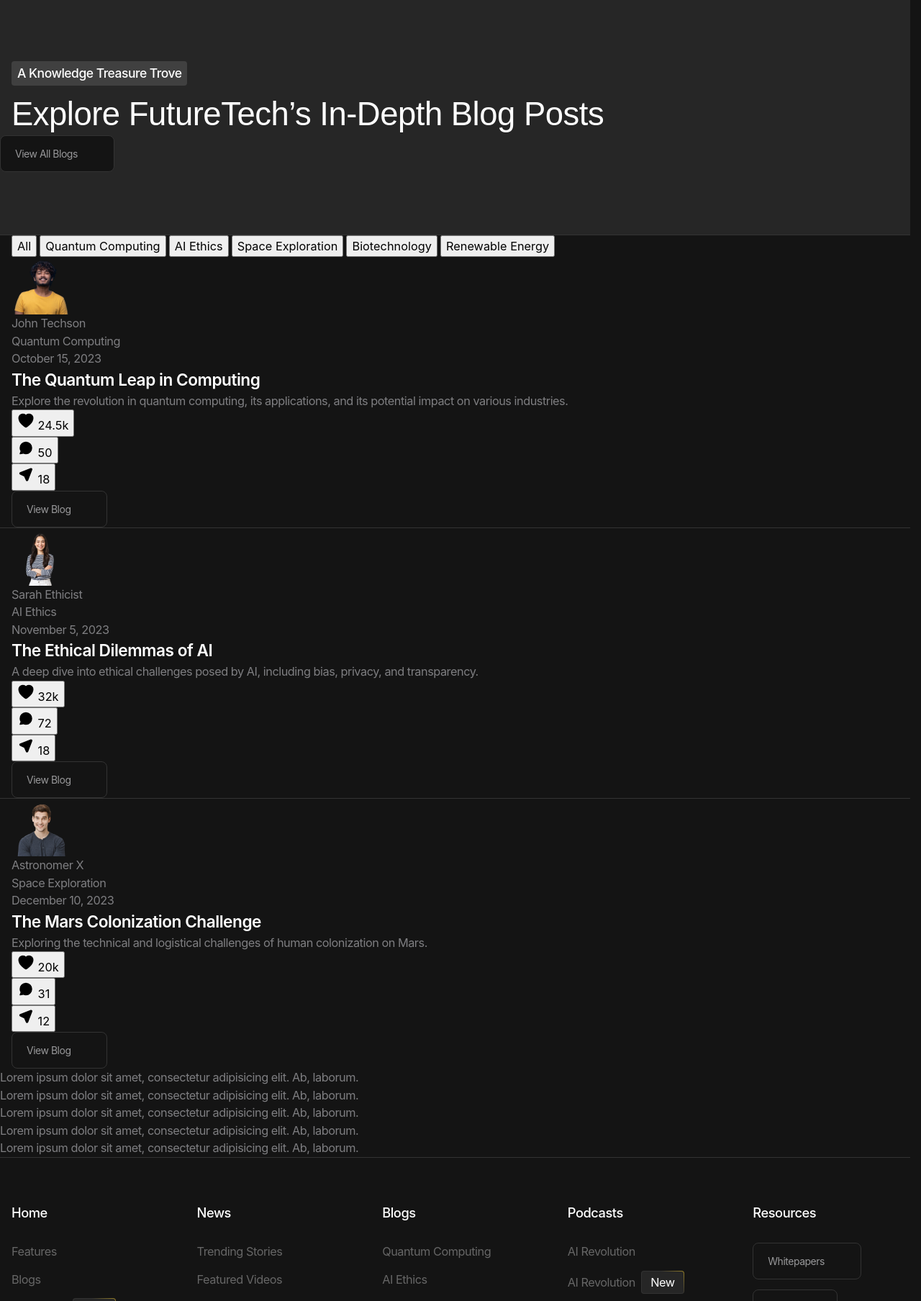
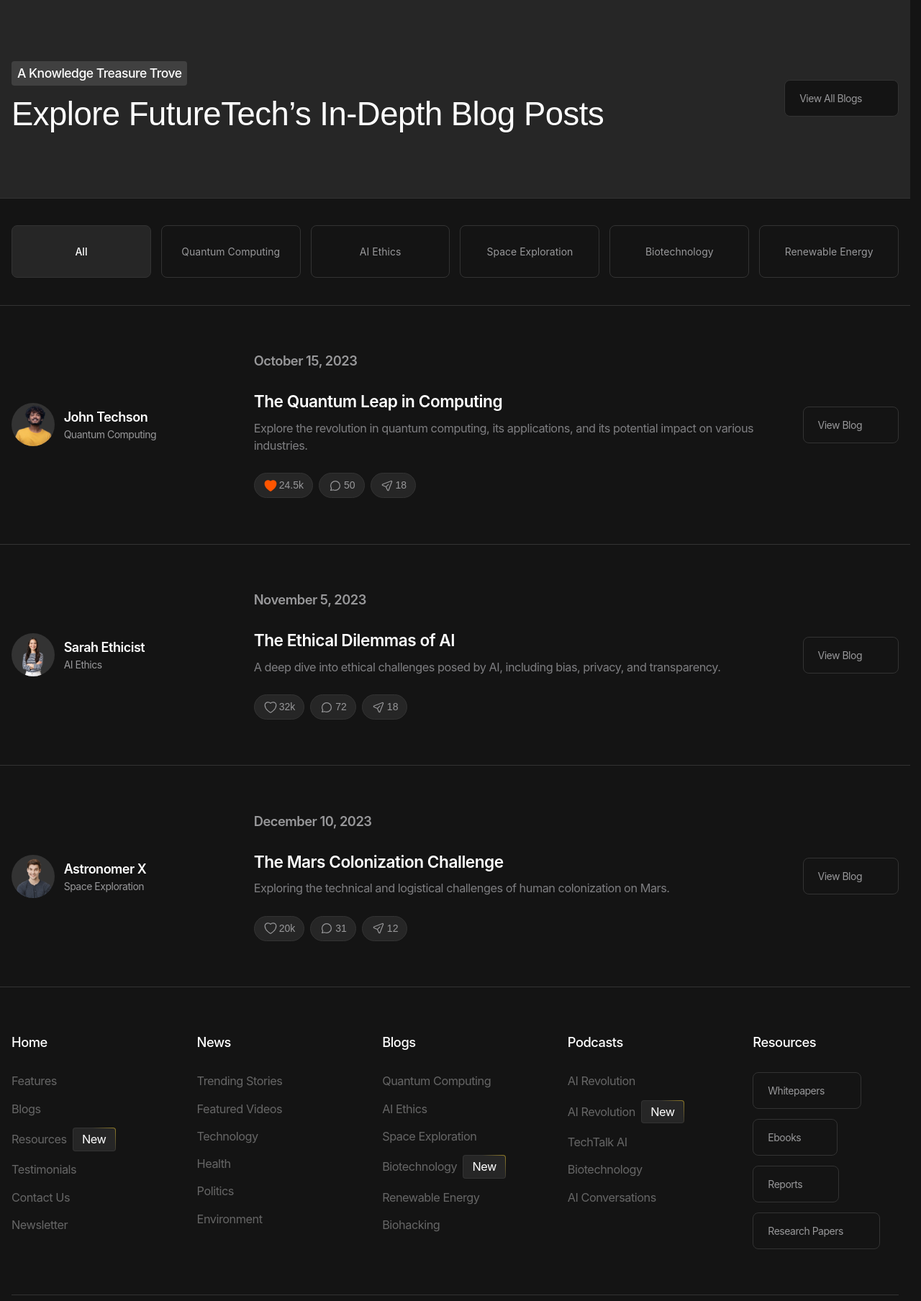
Before and after one commit to KuzAnton8335/futuretech, a website built with Vite: page index.html in a window 1280 px wide. Shown: the part 2255-4063 px from the top of the page at 72% size. Built offline with nearby package versions, Linux system fonts and the light colour scheme; files whose address does not match are found by name.

Commit message:
logic section blog(tabs)

```diff
--- a/index.html
+++ b/index.html
@@ -8,7 +8,7 @@
   <script type="module" src="./src/app/main.js"></script>
 </head>
 
-<!-- !!TODO:Остановился на времени 08:35 (2 видео) -->
+<!-- !!TODO:Остановился на времени 01:11:46 (2 видео) -->
 
 <body>
   <!-- header -->
@@ -241,10 +241,10 @@
             <p class="section__subtitle tag">A Knowledge Treasure Trove</p>
             <h2 class="section__title" id="block-title">Explore FutureTech&rsquo;s In-Depth Blog Posts</h2>
           </div>
+          <a href="/" class="section__link button">
+            <span class="icon icon__yellow-arrow">View All Blogs</span>
+          </a>
         </div>
-        <a href="/" class="section__link button">
-          <span class="icon icon__yellow-arrow">View All Blogs</span>
-        </a>
       </header>
       <div class="section__body tabs" data-js-tabs>
         <h3 class="visually-hidden" id="blog-category-title">
@@ -253,27 +253,27 @@
         <header class="tabs__header">
           <div class="tabs__buttons container" role="tablist" aria-labelledby="blog-category-title">
             <button class="tabs__button is-active" type="button" id="tab-1" role="tab" aria-controls="tabpanel-1"
-              data-js-tabsbutton aria-selected="true" tabindex="-1">
+              data-js-tabs-button aria-selected="true" tabindex="-1">
               All
             </button>
             <button class="tabs__button" type="button" id="tab-2" role="tab" aria-controls="tabpanel-2"
-              data-js-tabsbutton aria-selected="false" tabindex="-1">
+              data-js-tabs-button aria-selected="false" tabindex="-1">
               Quantum Computing
             </button>
             <button class="tabs__button" type="button" id="tab-3" role="tab" aria-controls="tabpanel-3"
-              data-js-tabsbutton aria-selected="false" tabindex="-1">
+              data-js-tabs-button aria-selected="false" tabindex="-1">
               AI Ethics
             </button>
             <button class="tabs__button" type="button" id="tab-4" role="tab" aria-controls="tabpanel-4"
-              data-js-tabsbutton aria-selected="false" tabindex="-1">
+              data-js-tabs-button aria-selected="false" tabindex="-1">
               Space Exploration
             </button>
             <button class="tabs__button" type="button" id="tab-5" role="tab" aria-controls="tabpanel-5"
-              data-js-tabsbutton aria-selected="false" tabindex="-1">
+              data-js-tabs-button aria-selected="false" tabindex="-1">
               Biotechnology
             </button>
             <button class="tabs__button" type="button" id="tab-6" role="tab" aria-controls="tabpanel-6"
-              data-js-tabsbutton aria-selected="false" tabindex="-1">
+              data-js-tabs-button aria-selected="false" tabindex="-1">
               Renewable Energy
             </button>
           </div>
@@ -293,7 +293,7 @@
                     </div>
                   </div>
                   <div class="blog-card__body">
-                    <time datetime="2023-10-15" class="blog-card__date">October 15, 2023</time>
+                    <time datetime="2023-10-15" class="blog-card__date h6">October 15, 2023</time>
                     <div class="blog-card__info">
                       <h4 class="blog-card__title">The Quantum Leap in&nbsp;Computing</h4>
                       <div class="blog-card__description">
@@ -362,7 +362,7 @@
                     </div>
                   </div>
                   <div class="blog-card__body">
-                    <time datetime="2023-11-5" class="blog-card__date">November 5, 2023</time>
+                    <time datetime="2023-11-5" class="blog-card__date h6">November 5, 2023</time>
                     <div class="blog-card__info">
                       <h4 class="blog-card__title">The Ethical Dilemmas of&nbsp;AI</h4>
                       <div class="blog-card__description">
@@ -430,7 +430,7 @@
                     </div>
                   </div>
                   <div class="blog-card__body">
-                    <time datetime="2023-12-10" class="blog-card__date">December 10, 2023</time>
+                    <time datetime="2023-12-10" class="blog-card__date h6">December 10, 2023</time>
                     <div class="blog-card__info">
                       <h4 class="blog-card__title">The Mars Colonization Challenge</h4>
                       <div class="blog-card__description">
--- /dev/null
+++ b/src/app/Tabs.js
@@ -0,0 +1,154 @@
+const rootSelector = "[data-js-tabs]"; // элемент страницы для табов
+
+class Tabs {
+  // селекторы классов табов
+  selectors = {
+    root: rootSelector,
+    button: "[data-js-tabs-button]",
+    content: "[data-js-tabs-content]",
+  };
+  // состояния табов
+  stateClasses = {
+    isActive: "is-active",
+  };
+  // атрибуты табов
+  stateAttributes = {
+    ariaSelected: "aria-selected",
+    tabIndex: "tabindex",
+  };
+
+  constructor(rootElement) {
+    this.rootElement = rootElement;
+    this.buttonElements = this.rootElement.querySelectorAll(
+      this.selectors.button
+    );
+    this.contentElements = this.rootElement.querySelectorAll(
+      this.selectors.content
+    );
+
+    this.state = this.getProxyState({
+      activeTabIndex: [...this.buttonElements].findIndex(buttonElement => {
+        return buttonElement.classList.contains(this.stateClasses.isActive);
+      }),
+    });
+    this.limitTabsIndex = this.buttonElements.length - 1;
+    this.bindEvents();
+  }
+
+  getProxyState(initialState) {
+    return new Proxy(initialState, {
+      get: (target, prop) => {
+        return target[prop];
+      },
+      set: (target, prop, value) => {
+        target[prop] = value;
+        this.updateUI();
+        return true;
+      },
+    });
+  }
+
+  updateUI() {
+    const { activeTabIndex } = this.state;
+    this.buttonElements.forEach((buttonElement, index) => {
+      const isActive = index === activeTabIndex;
+      buttonElement.classList.toggle(this.stateClasses.isActive, isActive);
+      buttonElement.setAttribute(
+        this.stateAttributes.ariaSelected,
+        isActive.toString()
+      );
+      buttonElement.setAttribute(
+        this.stateAttributes.tabIndex,
+        isActive ? 0 : "-1"
+      );
+    });
+
+    this.contentElements.forEach((contentElement, index) => {
+      const isActive = index === activeTabIndex;
+      contentElement.classList.toggle(this.stateClasses.isActive, isActive);
+    });
+  }
+
+  activateTab(newTabIndex) {
+    this.state.activeTabIndex = newTabIndex;
+    this.buttonElements[newTabIndex].focus();
+  }
+
+  previosTab = () => {
+    const newTabIndex =
+      this.state.activeTabIndex === 0
+        ? this.limitTabsIndex
+        : this.state.activeTabIndex - 1;
+
+    this.activateTab(newTabIndex);
+  };
+  nextTab = () => {
+    const newTabIndex =
+      this.state.activeTabIndex === this.limitTabsIndex
+        ? 0
+        : this.state.activeTabIndex + 1;
+
+    this.activateTab(newTabIndex);
+  };
+  firstTab = () => {
+    this.activateTab(0);
+  };
+  lastTab = () => {
+    this.activateTab(this.limitTabsIndex);
+  };
+
+  onButtonClick(buttonIndex) {
+    this.state.activeTabIndex = buttonIndex;
+  }
+
+  onKeyDown = event => {
+    const { code, metaKey } = event;
+    const action = {
+      ArrowLeft: this.previosTab,
+      ArrowRight: this.nextTab,
+      Home: this.firstTab,
+      End: this.lastTab,
+    }[code];
+
+    const isMacHomeKey = metaKey && code === "ArrowLeft";
+    if (isMacHomeKey) {
+      this.firstTab();
+
+      return;
+    }
+
+    const isMacEndKey = metaKey && code === "ArrowRight";
+    if (isMacEndKey) {
+      this.lastTab();
+
+      return;
+    }
+
+    action?.();
+  };
+
+  bindEvents() {
+    this.buttonElements.forEach((buttonElement, index) => {
+      buttonElement.addEventListener("click", () => {
+        this.onButtonClick(index);
+      });
+    });
+    this.rootElement.addEventListener("keydown", this.onKeyDown);
+  }
+}
+
+// получение коллекции табов из страницы
+class TabsCollection {
+  constructor() {
+    this.init();
+  }
+  // вызов табов
+  init() {
+    // получаем все элементы с data-js-tabs и перебираем их forEach для создания табов
+    document.querySelectorAll(rootSelector).forEach(el => {
+      new Tabs(el);
+    });
+  }
+}
+
+export default TabsCollection;
--- a/src/app/main.js
+++ b/src/app/main.js
@@ -1,6 +1,9 @@
 import "normalize.css";
 import "../styles/main.scss";
 import Header from "./Header.js";
+import TabsCollection from "./Tabs.js";
 
 // логика появления burger menu в header
 new Header();
+// логика для TabsCollection появления табов на странице
+new TabsCollection();
--- a/src/styles/blocks/_blog-actions.scss
+++ b/src/styles/blocks/_blog-actions.scss
@@ -1 +1,56 @@
 @use "../helpers" as *;
+
+.blog-actions {
+	&__list {
+		display: flex;
+		column-gap: rem(10);
+
+		@include laptop {
+			column-gap: rem(8);
+		}
+	}
+
+	&__button {
+		display: inline-flex;
+		align-items: center;
+		column-gap: rem(4);
+		padding: rem(8) rem(16);
+		font-family: var(--font-famely-accent);
+		font-size: rem(18);
+		color: var(--color-gray-60);
+		background-color: var(--color-dark-10);
+		border: var(--border);
+		border-radius: rem(100);
+
+		@include laptop {
+			column-gap: rem(2);
+			font-size: rem(14);
+			padding: rem(6) rem(12);
+		}
+
+		&.is-active {
+			svg * {
+				fill: var(--color-red);
+				stroke: var(--color-red);
+			}
+		}
+	}
+
+	&__icon-wrapper {
+		--size: #{rem(24)};
+		@include square(var(--size));
+		display: flex;
+
+		@include laptop {
+			--size: #{rem(20)};
+		}
+
+		svg {
+			width: 100%;
+			height: 100%;
+			* {
+				fill: transparent;
+			}
+		}
+	}
+}
--- a/src/styles/blocks/_blog-card.scss
+++ b/src/styles/blocks/_blog-card.scss
@@ -1 +1,45 @@
 @use "../helpers" as *;
+
+.blog-card {
+	display: grid;
+	grid-template-columns: 24% 1fr auto;
+	column-gap: fluid(50, 28);
+	padding-block: fluid(80, 40);
+
+	@include table {
+		grid-template-columns: 1fr auto;
+		grid-template-areas: "author link" "body body";
+		row-gap: rem(30);
+	}
+
+	&__author {
+		@include table {
+			grid-area: author;
+		}
+	}
+
+	&__body {
+		display: grid;
+		row-gap: fluid(30, 20);
+
+		@include table {
+			grid-area: body;
+		}
+	}
+
+	&__date {
+		color: var(--color-gray-60);
+	}
+	&__info {
+		display: grid;
+		row-gap: fluid(10, 4);
+	}
+
+	&__link {
+		align-self: center;
+
+		@include table {
+			grid-area: link;
+		}
+	}
+}
--- a/src/styles/blocks/_person-card.scss
+++ b/src/styles/blocks/_person-card.scss
@@ -1 +1,37 @@
 @use "../helpers" as *;
+
+.person__card {
+	display: flex;
+	align-items: center;
+	column-gap: fluid(16, 8);
+
+	&-image {
+		width: rem(80);
+		border-radius: 50%;
+		background-color: var(--color-dark-15);
+		@include laptop {
+			width: rem(60);
+		}
+	}
+
+	&-body {
+		display: grid;
+		@include laptop-above {
+			row-gap: rem(2);
+		}
+	}
+
+	&-name {
+		font-size: rem(20);
+		font-weight: 600;
+		color: var(--color-light);
+		@include laptop {
+			font-size: rem(18);
+		}
+	}
+
+	&-departmen {
+		font-size: rem(14);
+		color: var(--color-gray-60);
+	}
+}
--- a/src/styles/blocks/_section.scss
+++ b/src/styles/blocks/_section.scss
@@ -4,6 +4,22 @@
 	&__header {
 		padding-block: fluid(120, 40);
 		background-color: var(--color-dark-10);
+
+		&-inner {
+			&:has(.section__link) {
+				display: grid;
+				align-items: center;
+				column-gap: 1rem;
+
+				@include mobail-above {
+					grid-template-columns: 1fr auto;
+				}
+
+				@include mobail {
+					row-gap: rem(30);
+				}
+			}
+		}
 
 		&-info {
 			display: grid;
@@ -23,13 +39,4 @@
 	&__body {
 		border-block: var(--border);
 	}
-
-	&__header-info {
-		&:has(.section__link) {
-			display: grid;
-			grid-template-columns: 1fr auto;
-			align-items: center;
-			column-gap: 1rem;
-		}
-	}
 }
--- a/src/styles/blocks/_tabs.scss
+++ b/src/styles/blocks/_tabs.scss
@@ -1 +1,57 @@
 @use "../helpers" as *;
+
+.tabs {
+	&__header {
+		border-bottom: var(--border);
+		@include table {
+			overflow-x: auto;
+		}
+	}
+	&__buttons {
+		display: grid;
+		grid-template-columns: repeat(6, 1fr);
+		column-gap: rem(20);
+		padding-block: fluid(50, 20);
+
+		@include laptop {
+			column-gap: rem(14);
+		}
+
+		@include table {
+			width: max-content;
+		}
+	}
+
+	&__button {
+		padding: fluid(30, 18) rem(11);
+		border: var(--border);
+		border-radius: rem(8);
+		font-size: rem(18);
+		color: var(--color-gray-60);
+		background-color: transparent;
+
+		@include laptop {
+			font-size: rem(14);
+		}
+
+		@include hover {
+			color: var(--color-accent);
+			border-color: var(--color-accent);
+		}
+
+		&.is-active {
+			color: var(--color-light);
+			font-weight: 500;
+			background-color: var(--color-dark-10);
+			pointer-events: none;
+		}
+	}
+	&__content {
+		&:not(.is-active) {
+			display: none;
+		}
+		&:focus-visible {
+			outline-offset: -1rem;
+		}
+	}
+}
```
